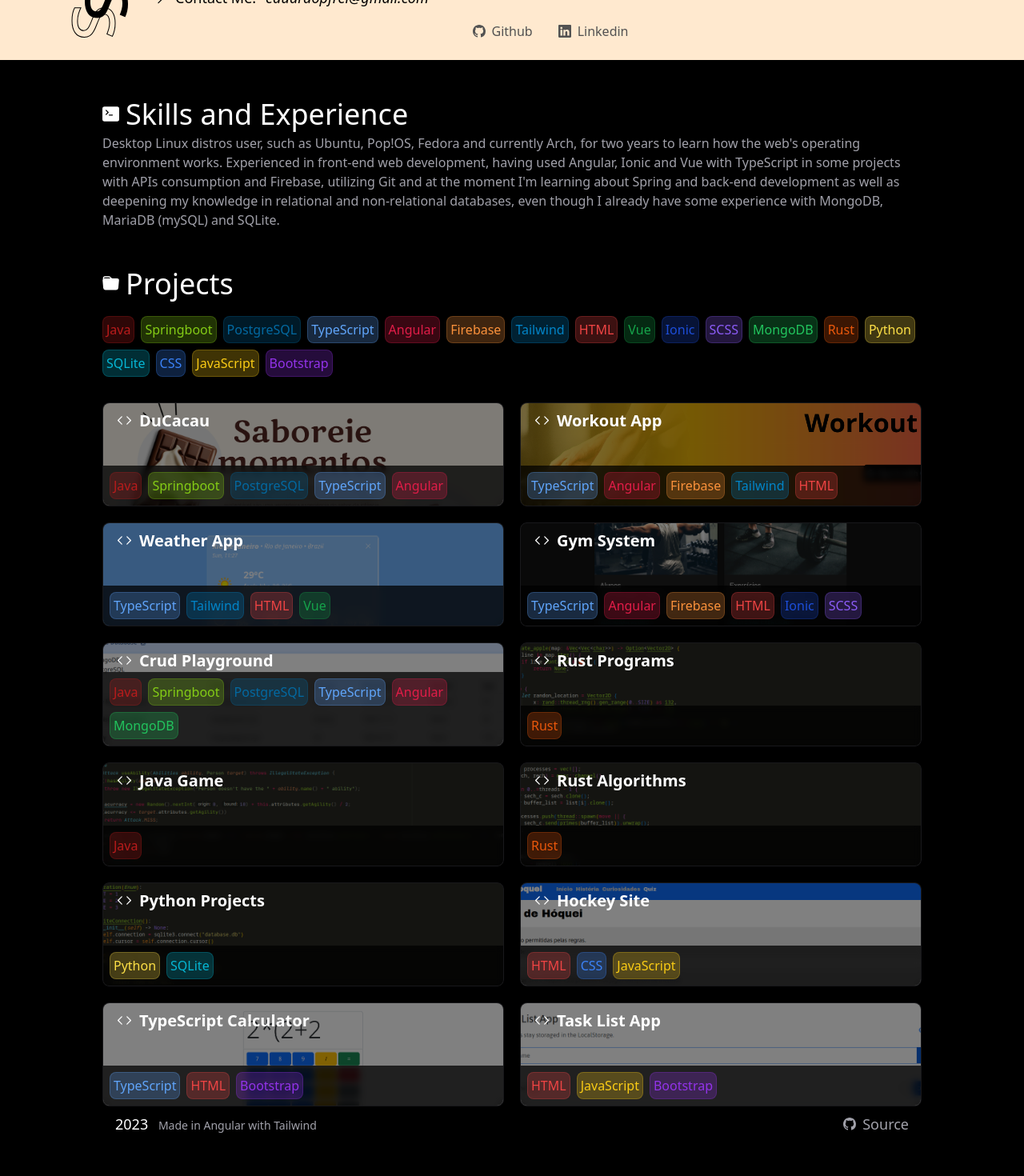
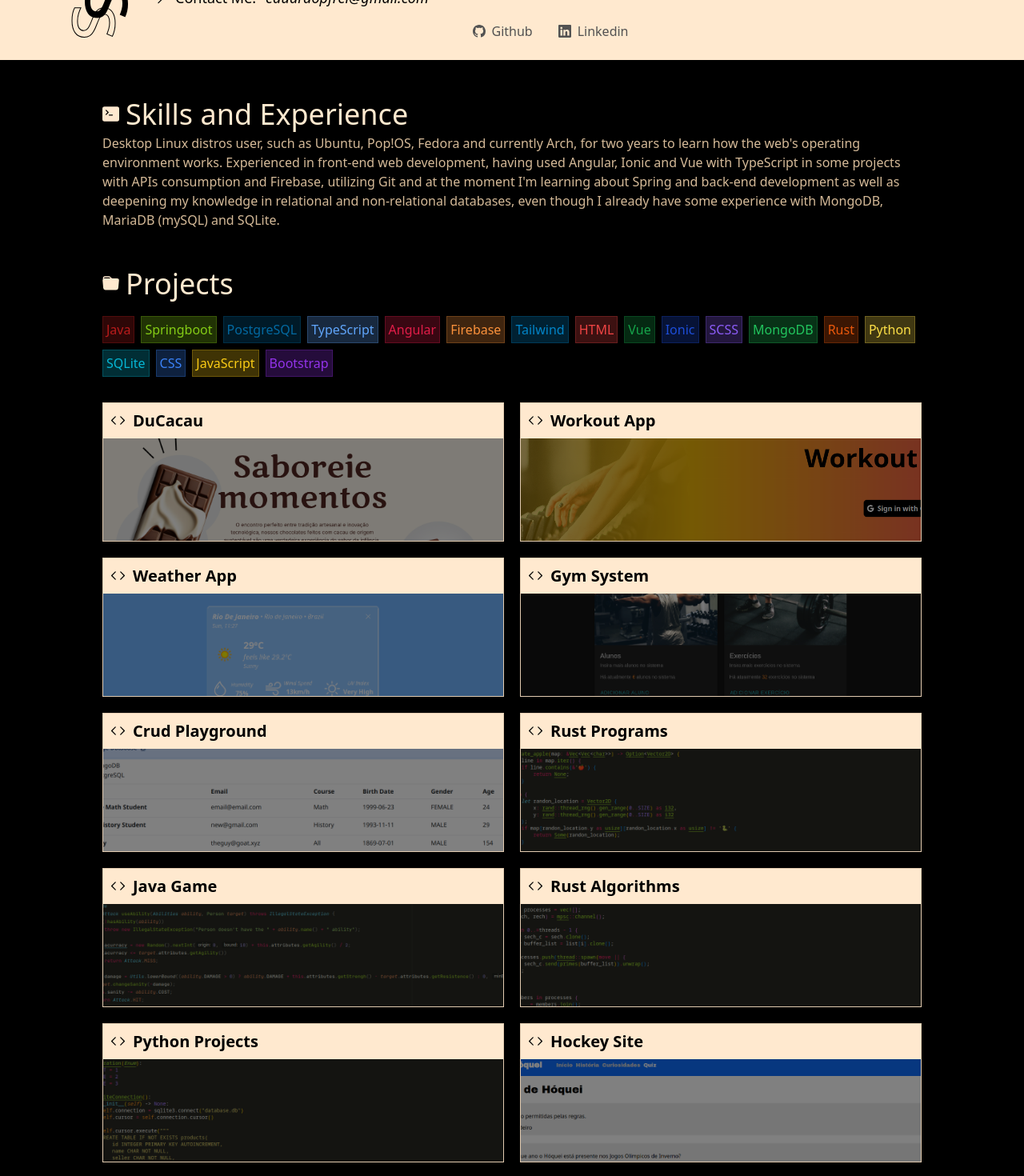
Before and after one commit to Edhet/eduardop, an Angular app: page / in a window 1280 px wide. Shown: the part 800-2270 px from the top of the page at 80% size. Before the commit the page ends 2239 px from the top, so only its background shows below. Built offline with nearby package versions, Linux system fonts and the light colour scheme.

Commit message:
Separated project list and card and started new style

```diff
--- a/src/app/app.component.html
+++ b/src/app/app.component.html
@@ -2,7 +2,7 @@
   <app-header></app-header>
   <div class="mx-6 md:mx-24 lg:mx-32 2xl:max-w-[70%] 2xl:mx-[15%]">
     <app-about></app-about>
-    <app-project-card></app-project-card>
+    <app-project-list></app-project-list>
     <app-footer class="mt-auto"></app-footer>
   </div>
 </div>
--- a/src/app/components/about/about.component.html
+++ b/src/app/components/about/about.component.html
@@ -1,4 +1,4 @@
-<main class="text-white">
+<main class="text-bAlmond">
   <article class="my-12">
     <div class="flex mb-1">
       <svg xmlns="http://www.w3.org/2000/svg" width="21" height="21" fill="currentColor" class="bi bi-terminal-fill mr-2 my-auto min-w-fit" viewBox="0 0 16 16">
@@ -6,6 +6,6 @@
       </svg>
       <h2 class=" text-3xl md:text-4xl font-medium">{{localizationService.skillsSectionContent.sectionHeader}}</h2>
     </div>
-    <p class="text-zinc-400">{{localizationService.skillsSectionContent.sectionBody}}</p>
+    <p class="text-tan">{{localizationService.skillsSectionContent.sectionBody}}</p>
   </article>
 </main>
--- a/src/app/components/footer/footer.component.html
+++ b/src/app/components/footer/footer.component.html
@@ -1,7 +1,7 @@
-<footer class="flex flex-row flex-wrap text-white min-w-min px-4 p-2 mt-auto mb-3 text-lg">
-  <div class="font-light mr-auto whitespace-nowrap">{{localizationService.footerContent.date}} <span class="text-zinc-400 ml-2 text-sm"> {{localizationService.footerContent.footerText}}</span>
+<footer class="flex flex-row flex-wrap text-bAlmond min-w-min px-4 p-2 my-6 text-lg">
+  <div class="font-light mr-auto whitespace-nowrap">{{localizationService.footerContent.date}} <span class="text-tan ml-2 text-sm"> {{localizationService.footerContent.footerText}}</span>
   </div>
-  <a class="flex text-zinc-400 font-light max-width-fit focus:outline-none hover:text-white transition-all" href="{{GITHUB_SOURCE_URL}}" target="_blank">
+  <a class="flex text-fBistre font-light max-width-fit focus:outline-none hover:text-bAlmond transition-all" href="{{GITHUB_SOURCE_URL}}" target="_blank">
     <svg xmlns="http://www.w3.org/2000/svg" width="16" height="16" fill="currentColor" class="bi bi-github mr-2 my-auto" viewBox="0 0 16 16">
       <path d="M8 0C3.58 0 0 3.58 0 8c0 3.54 2.29 6.53 5.47 7.59.4.07.55-.17.55-.38 0-.19-.01-.82-.01-1.49-2.01.37-2.53-.49-2.69-.94-.09-.23-.48-.94-.82-1.13-.28-.15-.68-.52-.01-.53.63-.01 1.08.58 1.23.82.72 1.21 1.87.87 2.33.66.07-.52.28-.87.51-1.07-1.78-.2-3.64-.89-3.64-3.95 0-.87.31-1.59.82-2.15-.08-.2-.36-1.02.08-2.12 0 0 .67-.21 2.2.82.64-.18 1.32-.27 2-.27.68 0 1.36.09 2 .27 1.53-1.04 2.2-.82 2.2-.82.44 1.1.16 1.92.08 2.12.51.56.82 1.27.82 2.15 0 3.07-1.87 3.75-3.65 3.95.29.25.54.73.54 1.48 0 1.07-.01 1.93-.01 2.2 0 .21.15.46.55.38A8.012 8.012 0 0 0 16 8c0-4.42-3.58-8-8-8z"/>
     </svg>
--- a/src/app/components/header/header.component.html
+++ b/src/app/components/header/header.component.html
@@ -40,18 +40,22 @@
       </section>
 
       <section class="flex justify-center pt-4 gap-8">
-        <div class="flex text-neutral-600 transition-all hover:text-black">
+        <div class="text-neutral-600 transition-all hover:text-black">
+          <a class="flex" [href]="GITHUB_PROFILE" target="_blank">
             <svg xmlns="http://www.w3.org/2000/svg" width="16" height="16" fill="currentColor" class="bi bi-github my-auto mr-2" viewBox="0 0 16 16">
               <path d="M8 0C3.58 0 0 3.58 0 8c0 3.54 2.29 6.53 5.47 7.59.4.07.55-.17.55-.38 0-.19-.01-.82-.01-1.49-2.01.37-2.53-.49-2.69-.94-.09-.23-.48-.94-.82-1.13-.28-.15-.68-.52-.01-.53.63-.01 1.08.58 1.23.82.72 1.21 1.87.87 2.33.66.07-.52.28-.87.51-1.07-1.78-.2-3.64-.89-3.64-3.95 0-.87.31-1.59.82-2.15-.08-.2-.36-1.02.08-2.12 0 0 .67-.21 2.2.82.64-.18 1.32-.27 2-.27.68 0 1.36.09 2 .27 1.53-1.04 2.2-.82 2.2-.82.44 1.1.16 1.92.08 2.12.51.56.82 1.27.82 2.15 0 3.07-1.87 3.75-3.65 3.95.29.25.54.73.54 1.48 0 1.07-.01 1.93-.01 2.2 0 .21.15.46.55.38A8.012 8.012 0 0 0 16 8c0-4.42-3.58-8-8-8z" />
             </svg>
-          <a [href]="GITHUB_PROFILE" target="_blank">Github</a>
+            Github
+          </a>
         </div>
 
-        <div class="flex text-neutral-600 transition-all hover:text-black">
+        <div class="text-neutral-600 transition-all hover:text-black">
+          <a class="flex" [href]="LINKEDIN_PROFILE" target="_blank">
             <svg xmlns="http://www.w3.org/2000/svg" width="16" height="16" fill="currentColor" class="bi bi-linkedin my-auto mr-2" viewBox="0 0 16 16">
               <path d="M0 1.146C0 .513.526 0 1.175 0h13.65C15.474 0 16 .513 16 1.146v13.708c0 .633-.526 1.146-1.175 1.146H1.175C.526 16 0 15.487 0 14.854V1.146zm4.943 12.248V6.169H2.542v7.225h2.401zm-1.2-8.212c.837 0 1.358-.554 1.358-1.248-.015-.709-.52-1.248-1.342-1.248-.822 0-1.359.54-1.359 1.248 0 .694.521 1.248 1.327 1.248h.016zm4.908 8.212V9.359c0-.216.016-.432.08-.586.173-.431.568-.878 1.232-.878.869 0 1.216.662 1.216 1.634v3.865h2.401V9.25c0-2.22-1.184-3.252-2.764-3.252-1.274 0-1.845.7-2.165 1.193v.025h-.016a5.54 5.54 0 0 1 .016-.025V6.169h-2.4c.03.678 0 7.225 0 7.225h2.4z" />
             </svg>
-          <a [href]="LINKEDIN_PROFILE" target="_blank">Linkedin</a>
+            Linkedin
+          </a>
         </div>
       </section>
     </div>
--- a/src/app/components/project-card/project-card.component.html
+++ b/src/app/components/project-card/project-card.component.html
@@ -1,40 +1,15 @@
-<section class="relative">
-  <div class="flex mb-2">
-    <svg xmlns="http://www.w3.org/2000/svg" width="21" height="21" fill="currentColor" class="bi bi-folder-fill fill-white mr-2 my-auto min-w-fit" viewBox="0 0 16 16">
-      <path d="M9.828 3h3.982a2 2 0 0 1 1.992 2.181l-.637 7A2 2 0 0 1 13.174 14H2.825a2 2 0 0 1-1.991-1.819l-.637-7a1.99 1.99 0 0 1 .342-1.31L.5 3a2 2 0 0 1 2-2h3.672a2 2 0 0 1 1.414.586l.828.828A2 2 0 0 0 9.828 3zm-8.322.12C1.72 3.042 1.95 3 2.19 3h5.396l-.707-.707A1 1 0 0 0 6.172 2H2.5a1 1 0 0 0-1 .981l.006.139z"/>
-    </svg>
-    <h2 class="text-white text-3xl md:text-4xl font-medium">{{localizationService.projectHeader}}</h2>
-  </div>
+<a *ngIf="projectInfo" class="relative flex flex-col bg-bAlmond outline hover:outline-1 hover:outline-bAlmond border border-fBistre/25 mt-5 transition-all snap-center" href="{{projectInfo.url}}" target="_blank">
 
-  <div class="text-white md:sticky md:top-0 md:z-20 py-3 md:bg-black/75 md:backdrop-blur-sm">
-    <div class="flex gap-2 flex-wrap">
-      <button *ngFor="let tag of projectsService.filters" class="p-1 max-w-fit rounded-lg transition-all outline-2 border outline-offset-1 {{projectsService.getTagStyles(tag)}}" [class.outline]="projectsService.filterIsActive(tag.tagName)" (click)="projectsService.changeFilter(tag)">
-        {{tag.tagName}}
-      </button>
 
-      <button class="bg-slate-500/25 hover:bg-slate-500/75 focus:outline-none border border-slate-500/25 transition-all min-w-[2rem] min-h-[2rem] rounded-full" *ngIf="projectsService.activeFilters.length > 0" (click)="projectsService.clearFilters()">
-        <svg xmlns="http://www.w3.org/2000/svg" width="18" height="18" fill="currentColor" class="m-auto bi bi-x" viewBox="0 0 16 16">
-          <path d="M4.646 4.646a.5.5 0 0 1 .708 0L8 7.293l2.646-2.647a.5.5 0 0 1 .708.708L8.707 8l2.647 2.646a.5.5 0 0 1-.708.708L8 8.707l-2.646 2.647a.5.5 0 0 1-.708-.708L7.293 8 4.646 5.354a.5.5 0 0 1 0-.708z"/>
-        </svg>
-      </button>
+    <div class="z-10 bg-bAlmond text-black px-2 py-2 text-xl top-2 left-4 font-bold flex">
+      <svg xmlns="http://www.w3.org/2000/svg" width="21" height="21" fill="currentColor" class="bi bi-code mr-2 my-auto" viewBox="0 0 16 16">
+        <path d="M5.854 4.854a.5.5 0 1 0-.708-.708l-3.5 3.5a.5.5 0 0 0 0 .708l3.5 3.5a.5.5 0 0 0 .708-.708L2.707 8l3.147-3.146zm4.292 0a.5.5 0 0 1 .708-.708l3.5 3.5a.5.5 0 0 1 0 .708l-3.5 3.5a.5.5 0 0 1-.708-.708L13.293 8l-3.147-3.146z"/>
+      </svg>
+      {{projectInfo.name}}
     </div>
-  </div>
 
-  <p class="italic font-light text-white my-12 text-center" *ngIf="projectsService.projectList.length <= 0">{{localizationService.emptyQueryText}}</p>
-  <div class="lg:grid lg:grid-cols-2 lg:gap-x-5">
-    <a *ngFor="let project of projectsService.projectList" class="relative flex flex-col bg-neutral-900 rounded-lg outline hover:outline-1 hover:outline-neutral-600 border border-zinc-900 mt-5 transition-all snap-center" href="{{project.url}}" target="_blank">
-      <div class="z-10 absolute text-white text-xl top-2 left-4 font-bold flex">
-        <svg xmlns="http://www.w3.org/2000/svg" width="21" height="21" fill="currentColor" class="bi bi-code mr-2 my-auto" viewBox="0 0 16 16">
-          <path d="M5.854 4.854a.5.5 0 1 0-.708-.708l-3.5 3.5a.5.5 0 0 0 0 .708l3.5 3.5a.5.5 0 0 0 .708-.708L2.707 8l3.147-3.146zm4.292 0a.5.5 0 0 1 .708-.708l3.5 3.5a.5.5 0 0 1 0 .708l-3.5 3.5a.5.5 0 0 1-.708-.708L13.293 8l-3.147-3.146z"/>
-        </svg>
-        {{project.name}}
-      </div>
-
-      <img src="{{project.image}}" class="rounded-lg w-full bg-cover min-h-[8rem] max-h-[8rem] object-cover brightness-50" alt="web-page">
-
-      <div class="z-10 absolute bottom-0 flex gap-2 p-2 flex-wrap max-h-full bg-black/75 backdrop-blur-sm min-w-full rounded-b-lg">
-        <div *ngFor="let tag of projectsService.getTagListFromNames(project.tags)" class="p-1 {{tag.color}} {{tag.bgColor}} {{tag.borderColor}} border max-w-fit max-h-fit rounded-lg">{{tag.tagName}}</div>
-      </div>
-    </a>
-  </div>
-</section>
+    <!-- <div class="z-10 flex gap-2 p-2 flex-wrap max-h-full bg-bAlmond backdrop-blur-sm min-w-full ">
+      <div *ngFor="let tag of projectsService.getTagListFromNames(projectInfo.tags)" class="p-1 {{tag.color}} {{tag.bgColor}} {{tag.borderColor}} border max-w-fit max-h-fit">{{tag.tagName}}</div>
+    </div> -->
+    <img src="{{projectInfo.image}}" class="w-full bg-cover min-h-[8rem] max-h-[8rem] object-cover brightness-50" alt="web-page">
+</a>
--- /dev/null
+++ b/src/app/components/project-list/project-list.component.html
@@ -0,0 +1,27 @@
+<section class="relative">
+  <div class="flex mb-2">
+    <svg xmlns="http://www.w3.org/2000/svg" width="21" height="21" fill="currentColor" class="bi bi-folder-fill fill-bAlmond mr-2 my-auto min-w-fit" viewBox="0 0 16 16">
+      <path d="M9.828 3h3.982a2 2 0 0 1 1.992 2.181l-.637 7A2 2 0 0 1 13.174 14H2.825a2 2 0 0 1-1.991-1.819l-.637-7a1.99 1.99 0 0 1 .342-1.31L.5 3a2 2 0 0 1 2-2h3.672a2 2 0 0 1 1.414.586l.828.828A2 2 0 0 0 9.828 3zm-8.322.12C1.72 3.042 1.95 3 2.19 3h5.396l-.707-.707A1 1 0 0 0 6.172 2H2.5a1 1 0 0 0-1 .981l.006.139z"/>
+    </svg>
+    <h2 class="text-bAlmond text-3xl md:text-4xl font-medium">{{localizationService.projectHeader}}</h2>
+  </div>
+
+  <div class="text-white md:sticky md:top-0 md:z-20 py-3 md:bg-black/75 md:backdrop-blur-sm">
+    <div class="flex gap-2 flex-wrap">
+      <button *ngFor="let tag of projectsService.filters" class="p-1 max-w-fit transition-all outline-2 border outline-offset-1 {{projectsService.getTagStyles(tag)}}" [class.outline]="projectsService.filterIsActive(tag.tagName)" (click)="projectsService.changeFilter(tag)">
+        {{tag.tagName}}
+      </button>
+
+      <button class="bg-slate-500/25 hover:bg-slate-500/75 focus:outline-none border border-slate-500/25 transition-all min-w-[2rem] min-h-[2rem] rounded-full" *ngIf="projectsService.activeFilters.length > 0" (click)="projectsService.clearFilters()">
+        <svg xmlns="http://www.w3.org/2000/svg" width="18" height="18" fill="currentColor" class="m-auto bi bi-x" viewBox="0 0 16 16">
+          <path d="M4.646 4.646a.5.5 0 0 1 .708 0L8 7.293l2.646-2.647a.5.5 0 0 1 .708.708L8.707 8l2.647 2.646a.5.5 0 0 1-.708.708L8 8.707l-2.646 2.647a.5.5 0 0 1-.708-.708L7.293 8 4.646 5.354a.5.5 0 0 1 0-.708z"/>
+        </svg>
+      </button>
+    </div>
+  </div>
+
+  <p class="italic font-light text-bAlmond my-12 text-center" *ngIf="projectsService.projectList.length <= 0">{{localizationService.emptyQueryText}}</p>
+  <div class="lg:grid lg:grid-cols-2 lg:gap-x-5">
+    <app-project-card *ngFor="let project of projectsService.projectList" [projectInfo]="project"></app-project-card>
+  </div>
+</section>
--- a/tailwind.config.js
+++ b/tailwind.config.js
@@ -8,7 +8,7 @@ module.exports = {
       colors: {
         tan: '#d5ba98',
         bAlmond: '#ffe9cf',
-        fBistre: '8a7254'
+        fBistre: '#8a7254'
       }
     },
   },
```
Also changed, not shown: src/app/app.module.ts (+5 -3 lines), src/app/components/project-card/project-card.component.ts (+4 -3 lines), src/app/components/project-list/project-list.component.ts (added, +13 -0 lines), src/app/components/project-list/project-list.component.css (added). Lines whose indentation alone changed are shown as unchanged.
